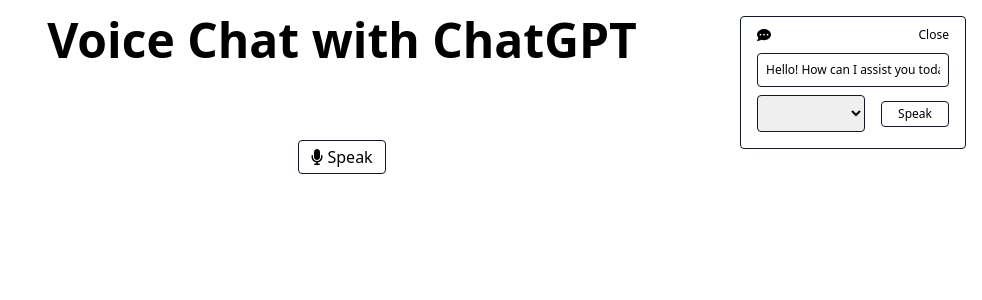
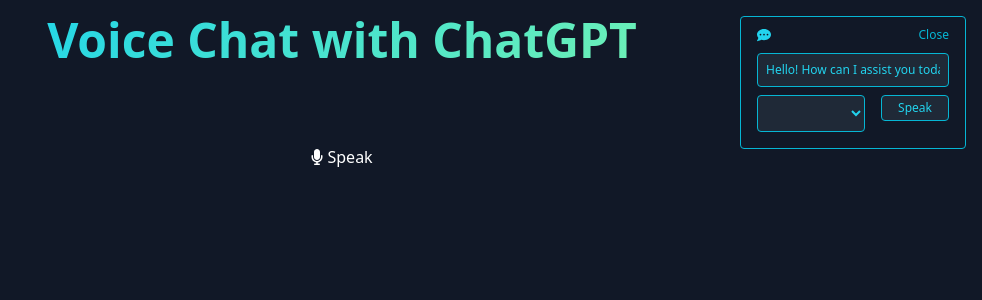
Before and after one commit to nbursa/voice-chat, a Vue app: page / in a window 1280 px wide. Both pictures are taken after a click on the element 1248 px from the left and 35 px from the top of the page. Shown: the top 300 px of the page, without its empty margins (298-1280 px from the left). Built offline with nearby package versions, Linux system fonts and the light colour scheme.

Commit message:
Restyle chat

```diff
--- a/src/components/VoiceChat.vue
+++ b/src/components/VoiceChat.vue
@@ -1,14 +1,19 @@
 <template>
-  <div class="relative p-4 text-center">
+  <div class="relative p-4 text-center bg-gray-900 text-white min-h-screen">
     <div class="absolute top-4 right-4">
       <VoiceSelector @voice-selected="setVoice" />
     </div>
 
-    <h1 class="text-3xl font-extrabold mb-8 md:text-5xl">Voice Chat with ChatGPT</h1>
+    <h1 class="text-3xl font-extrabold mb-8 md:text-5xl text-cyan-500 gradient-bg">Voice Chat with ChatGPT</h1>
 
-    <div class="text-left p-4 rounded max-w-2xl mx-auto" v-if="messages.length">
+    <div class="text-left p-4 max-w-lg mx-auto" v-if="messages.length">
       <div v-for="(msg, index) in messages" :key="index">
-        <p><strong>{{ msg.role }}:</strong> {{ msg.content }}</p>
+        <div v-if="msg.role === 'user'" class="bg-gray-800 text-white p-3 rounded-lg w-fit max-w-[80%] ml-0 mr-auto mb-4">
+          <strong class="mr-4">User:</strong> {{ msg.content }}
+        </div>
+        <div v-else class="bg-gray-700 text-white p-3 rounded-lg w-fit max-w-[80%] ml-auto mr-0  mb-4">
+          <strong class="mr-4">AI:</strong> {{ msg.content }}
+        </div>
       </div>
     </div>
 
@@ -18,10 +23,10 @@
     </div>
 
     <div>
-      <button class="border border-gray-900 py-1 px-3 rounded" :class="{'mr-4': isRecording}" @click="startRecording">
+      <button class="border border-gray-900 py-1 px-3 rounded hover:bg-cyan-500 hover:text-gray-900 transition-colors" :class="{'mr-4': isRecording}" @click="startRecording">
         <font-awesome-icon :icon="['fas', 'microphone']" /> Speak
       </button>
-      <button v-if="isRecording" class="border border-gray-900 py-1 px-3 rounded" @click="stopRecording">
+      <button v-if="isRecording" class="border border-gray-900 py-1 px-3 rounded hover:bg-cyan-500 hover:text-gray-900 transition-colors" @click="stopRecording">
         <font-awesome-icon :icon="['fas', 'stop']" />
       </button>
     </div>
@@ -162,4 +167,9 @@
 </script>
 
 <style scoped>
+.gradient-bg {
+  background: linear-gradient(135deg, #00C9FF 0%, #92FE9D 100%);
+  -webkit-background-clip: text;
+  -webkit-text-fill-color: transparent;
+}
 </style>
--- a/src/components/VoiceSelector.vue
+++ b/src/components/VoiceSelector.vue
@@ -1,24 +1,24 @@
 <template>
-  <div class="py-2 px-2 max-w-xs border border-gray-900 rounded w-fit bg-white" :class="{ '!px-4 pb-4': showModal }">
-    <div @click="showModal = !showModal" class="flex items-center justify-between" :class="{ 'mb-2': showModal }">
-      <h5 class="text-sm text-left" :class="{ 'mr-4': showModal }">
+  <div class="py-2 px-2 max-w-xs border border-cyan-500 rounded w-fit bg-gray-900 text-white" :class="{ '!px-4 pb-4': showModal }">
+    <div @click="showModal = !showModal" class="flex items-center justify-between cursor-pointer" :class="{ 'mb-2': showModal }">
+      <h5 class="text-sm text-left text-cyan-400" :class="{ 'mr-4': showModal }">
         {{selectedVoiceName.split(' ')[0]}} <font-awesome-icon :icon="['fasr', 'comment-dots']" />
       </h5>
-      <button v-if="showModal" class="text-xs" @click.stop="showModal = !showModal">{{showModal ? 'Close' : 'Open'}}</button>
+      <button v-if="showModal" class="text-xs text-cyan-500 hover:text-cyan-300 transition-colors" @click.stop="showModal = !showModal">{{showModal ? 'Close' : 'Open'}}</button>
     </div>
     <div v-if="showModal" class="flex flex-col text-xs">
       <div class="">
         <input
           v-model="text"
           type="text"
-          class="w-full p-2 border border-gray-900 rounded mb-2"
+          class="w-full p-2 border border-cyan-500 bg-gray-800 rounded mb-2 text-cyan-400 placeholder-cyan-600"
           placeholder="Enter text to speak"
         />
       </div>
-      <div class="flex items-center justify-between">
+      <div class="flex items-stretch justify-between h-full">
         <select
           v-model="selectedVoiceName"
-          class="w-full h-fit p-2 mr-4 border border-gray-900 rounded"
+          class="w-full h-full p-2 mr-4 border border-cyan-500 bg-gray-800 rounded text-cyan-400 placeholder-cyan-600"
           @change="selectVoice"
         >
           <option v-for="(voice, index) in voices" :key="index" :value="voice.name">
@@ -27,7 +27,7 @@
         </select>
         <button
           @click="speak"
-          class="py-1 px-4 h-fit border border-gray-900 rounded"
+          class="py-1 px-4 h-full border border-cyan-500 bg-gray-800 rounded text-cyan-400 hover:bg-cyan-500 hover:text-gray-900 transition-colors"
         >
           Speak
         </button>
```
Also changed, not shown: public/voice-chat-color.png (added), 1 other file (tests, documents, lock files or other folders).
